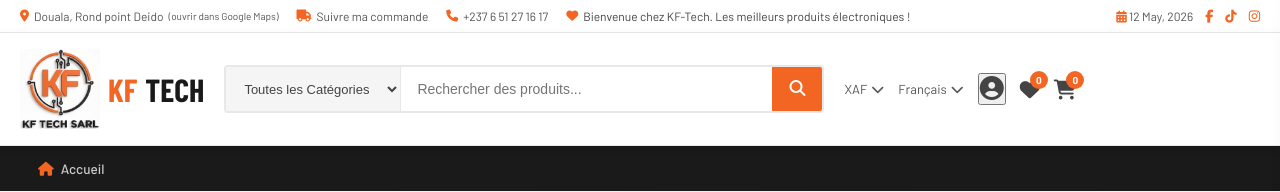
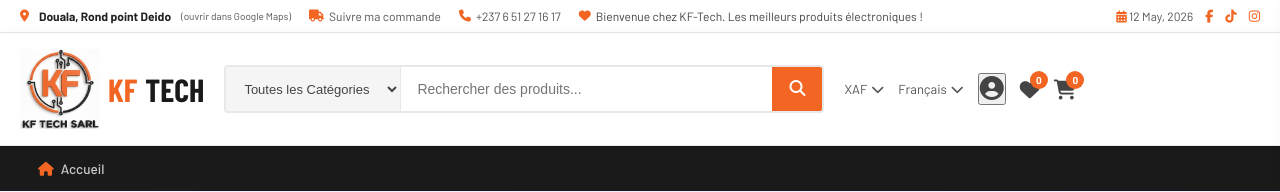
Before and after one commit to TheSolver0/kftech, a PHP site: page /index.php in a window 1280 px wide. Shown: the top 192 px of the page. Run offline with PHP 8.4, Linux system fonts and the light colour scheme; data that the repository does not hold is empty; some web fonts are replaced.

Commit message:
gestion des liens

```diff
--- a/assets/css/style.css
+++ b/assets/css/style.css
@@ -62,6 +62,28 @@ img { max-width: 100%; display: block; }
 .topbar-right a { color: #555; font-size: 13px; transition: color .2s; }
 .topbar-right a:hover { color: var(--orange); }
 .topbar-right i { color: var(--orange); }
+.topbar-map-link,
+.footer-map-link {
+  display: inline-flex;
+  align-items: center;
+  gap: 10px;
+  color: #222;
+  font-weight: 700;
+  text-decoration: none;
+}
+.topbar-map-link:hover,
+.footer-map-link:hover {
+  color: var(--orange);
+}
+.topbar-map-link i,
+.footer-map-link i {
+  color: var(--orange);
+}
+.topbar-map-link small,
+.footer-map-link small {
+  color: #555;
+  font-weight: 400;
+}
 .topbar-btn {
   border: 1px solid var(--border);
   background: #fff;
--- a/includes/footer.php
+++ b/includes/footer.php
@@ -16,7 +16,7 @@ if (!is_array($footerCats)) {
       </a>
       <p>Douala, Rond point Deido</p>
       <div class="f-contact">
-        <span class="ficon"><i class="fas fa-map-marker-alt"></i></span><a href="https://maps.app.goo.gl/eaqJJ6tJ5ijVFDZd7?g_st=aw" target="_blank" rel="noopener noreferrer">Douala, Rond point Deido</a> <small>(cliquer pour ouvrir Google Maps)</small>
+        <a class="footer-map-link" href="https://maps.app.goo.gl/eaqJJ6tJ5ijVFDZd7?g_st=aw" target="_blank" rel="noopener noreferrer"><span class="ficon"><i class="fas fa-map-marker-alt"></i></span><strong>Douala, Rond point Deido</strong> <small>(cliquer pour ouvrir Google Maps)</small></a>
       </div>
       <div class="f-contact">
         <span class="ficon"><i class="fas fa-phone"></i></span>+237 6 51 27 16 17
--- a/includes/header.php
+++ b/includes/header.php
@@ -109,7 +109,7 @@ if (isset($_SESSION['user_id'])) {
 <div class="topbar">
   <div class="container topbar-inner">
     <div class="topbar-left">
-      <span><i class="fas fa-map-marker-alt"></i> <a href="https://maps.app.goo.gl/eaqJJ6tJ5ijVFDZd7?g_st=aw" target="_blank" rel="noopener noreferrer">Douala, Rond point Deido</a> <small>(ouvrir dans Google Maps)</small></span>
+      <span class="topbar-location"><a class="topbar-map-link" href="https://maps.app.goo.gl/eaqJJ6tJ5ijVFDZd7?g_st=aw" target="_blank" rel="noopener noreferrer"><i class="fas fa-map-marker-alt"></i> <strong>Douala, Rond point Deido</strong> <small>(ouvrir dans Google Maps)</small></a></span>
       <span><i class="fas fa-truck"></i> Suivre ma commande</span>
       <span><i class="fas fa-phone"></i>  +237 6 51 27 16 17</span>
       <span class="topbar-msg"><i class="fas fa-heart"></i> Bienvenue chez KF-Tech. Les meilleurs produits électroniques !</span>
```
